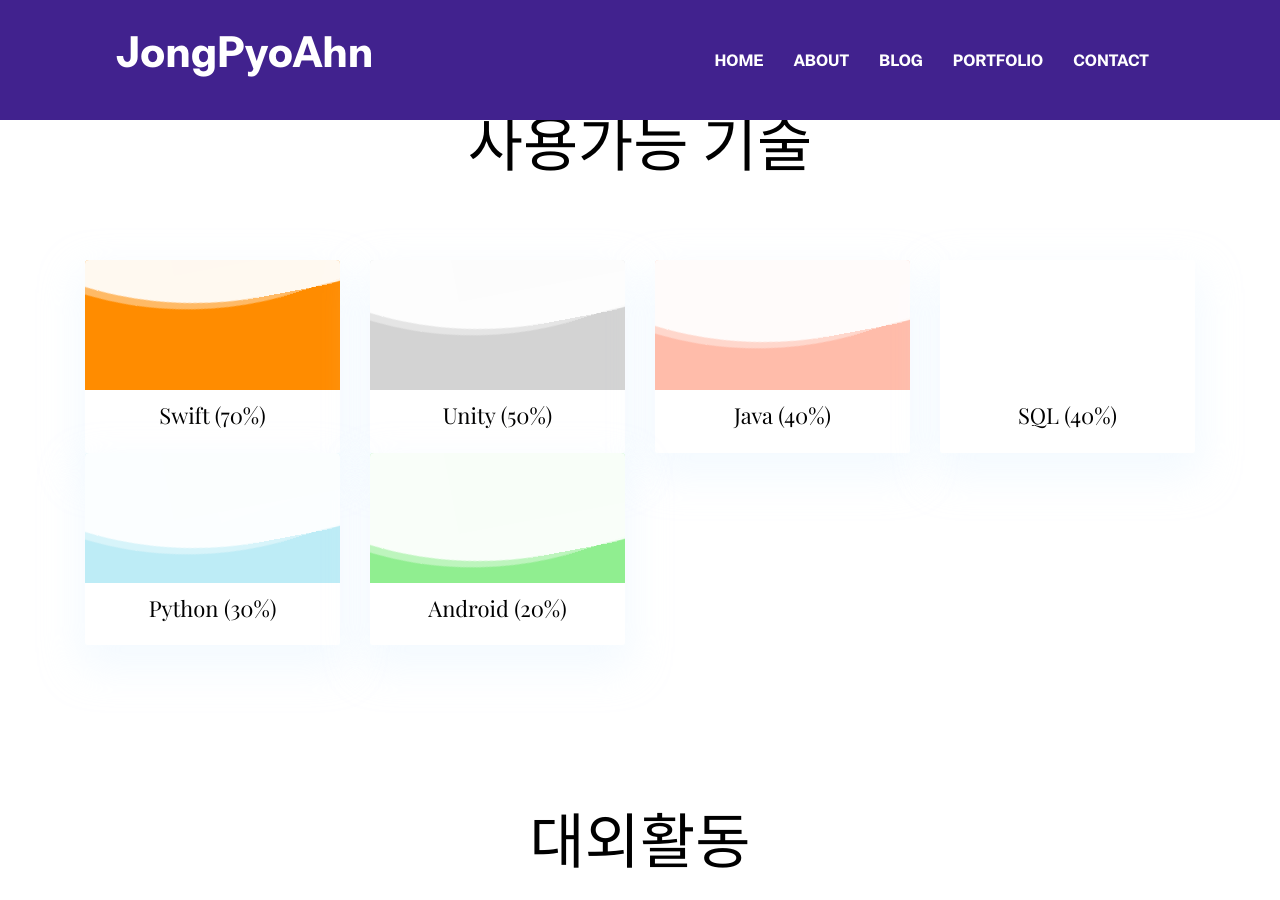
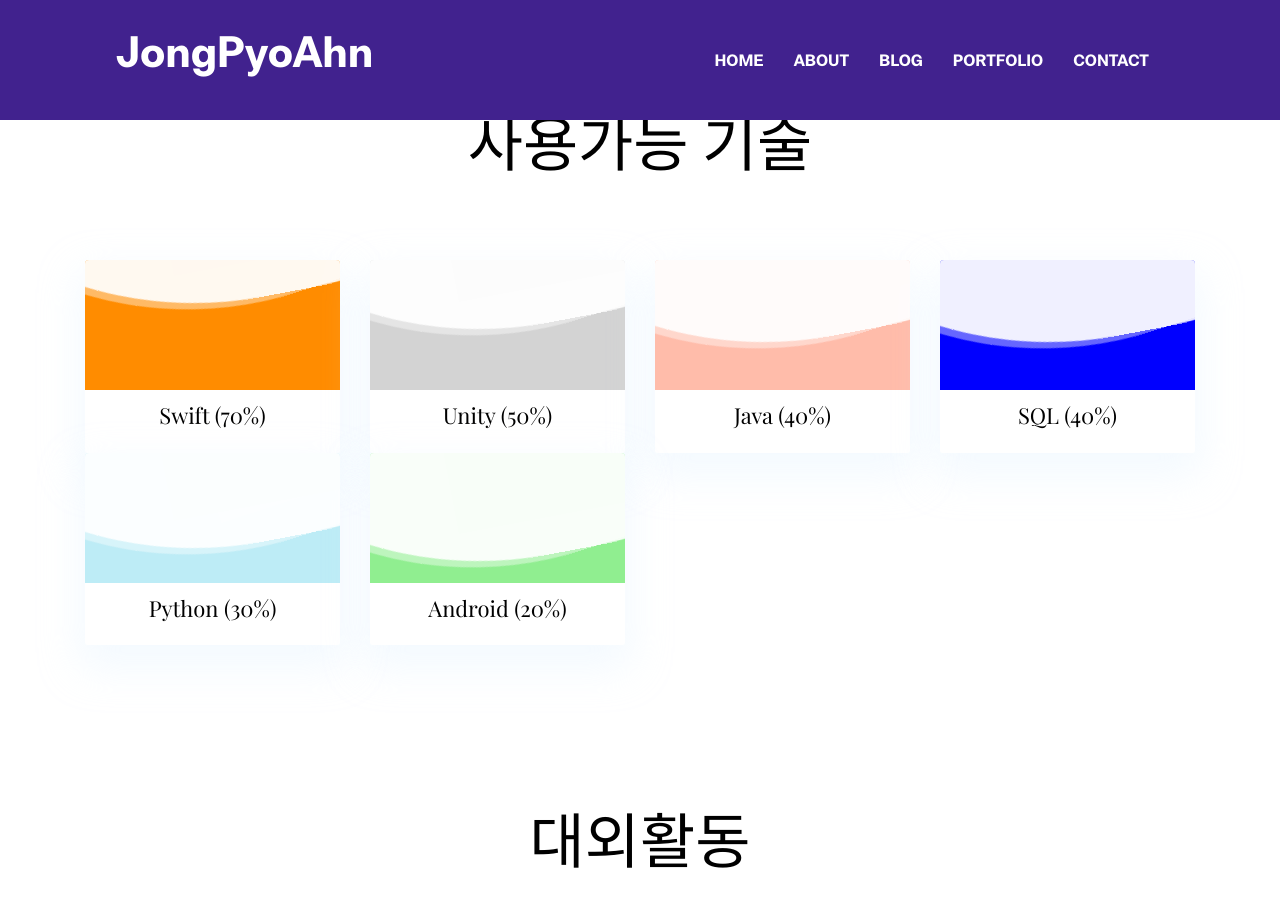
Before and after one commit to JongPyoAhn/JongPyoAhn.github.io, a Jekyll site: the page built from index.html, in a window 1280 px wide and 900 px high, scrolled down 1217 px. Built offline with Jekyll 4.4.1, drawn with Linux system fonts in a browser that asks for light colours.

Commit message:
sql color

```diff
--- a/_data/settings.yml
+++ b/_data/settings.yml
@@ -101,7 +101,7 @@ skills:
 - {name: Swift, color: '#FF8C00', value: '70%'}
 - {name: Unity, color: '#D3D3D3', value: '50%'}
 - {name: Java, color: '#ffbcaa', value: '40%'}
-- {name: SQL, color: '0000FF', value: '40%'}
+- {name: SQL, color: '#0000FF', value: '40%'}
 - {name: Python, color: '#bdecf6', value: '30%'}
 - {name: Android, color: '#90EE90', value: '20%'}
 
```
